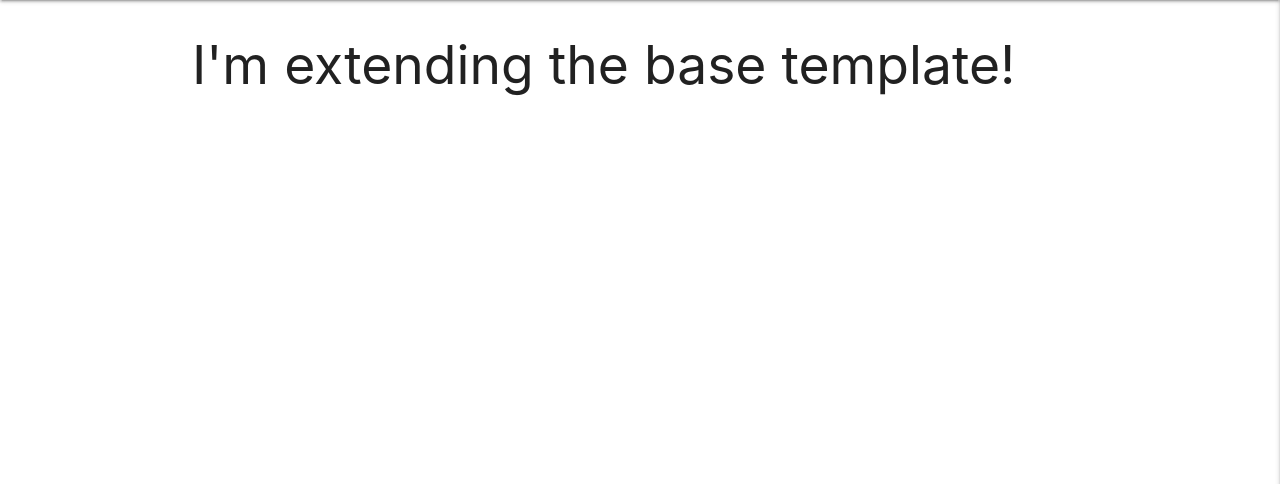
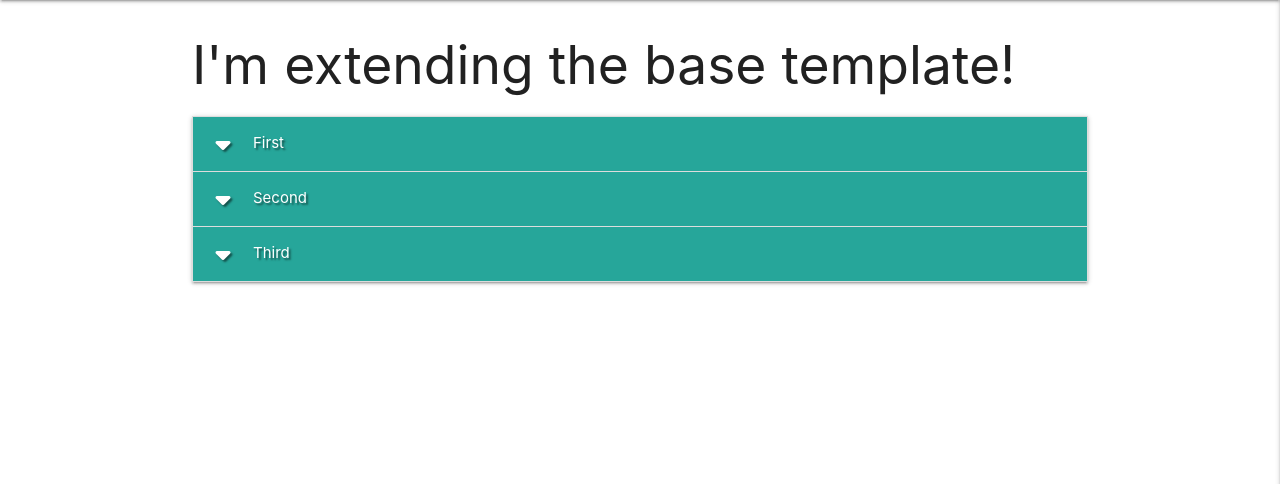
Before and after one commit to Coelecanth/project3-waterBlogged, a Flask app: page / in a window 1280 px wide. Shown: the part 64-548 px from the top of the page. Run offline with Flask 3, Linux system fonts and the light colour scheme; data that the repository does not hold is empty; some libraries are stand-ins or nearby versions.

Commit message:
added accordian and code, for tasks page

```diff
--- a/static/js/js_script.js
+++ b/static/js/js_script.js
@@ -2,4 +2,5 @@
 
 $(document).ready(function () {
   $(".sidenav").sidenav({edge: "right"});
+  $('.collapsible').collapsible();
 });
--- a/templates/base.html
+++ b/templates/base.html
@@ -8,8 +8,10 @@
     <link rel="stylesheet" href="https://cdnjs.cloudflare.com/ajax/libs/font-awesome/6.5.2/css/all.min.css"
         integrity="sha512-SnH5WK+bZxgPHs44uWIX+LLJAJ9/2PkPKZ5QiAj6Ta86w+fsb2TkcmfRyVX3pBnMFcV7oQPJkl9QevSCWr3W6A=="
         crossorigin="anonymous" type="text/css">
-    <link rel="stylesheet" href="https://cdnjs.cloudflare.com/ajax/libs/materialize/1.0.0/css/materialize.min.css"
-        type="text/css">
+
+    <!-- Materiase - Compiled and minified CSS -->
+     <link rel="stylesheet" href="https://cdnjs.cloudflare.com/ajax/libs/materialize/1.0.0/css/materialize.min.css" type="text/css">
+
     <link rel="stylesheet" href="{{ url_for('static', filename='css/style.css') }}" type="text/css">
     <!-- favourite icon -->
     <link rel="shortcut icon" href="static/img/fish-fins-solid.svg" type="image/x-icon">
@@ -27,6 +29,7 @@
             <div class="nav-wrapper">
                 <a href="{{ url_for('get_fdata') }}" class="brand-logo">Water Blogged</a>
                 <a href="#" data-target="mobile-demo" class="sidenav-trigger right"><i class="fas fa-bars"></i></a>
+
                 <ul class="right hide-on-med-and-down">
                     <li><a href="{{ url_for('get_fdata') }}">Home</a></li>
                 {% if session.user %}
@@ -43,6 +46,7 @@
         </nav>
         <!-- mobile navbar -->
         <ul class="sidenav" id="mobile-demo">
+            <li><h4 class="center-align light-blue-text text-darken 4">Water Blogged</h4></li>
             <li><a href="{{ url_for('get_fdata') }}">Home</a></li>
             {% if session.user %}
                     <li><a href="{{ url_for('profile', username=session['user']) }}">Profile</a></li>
@@ -78,7 +82,10 @@
 
     <script src="https://code.jquery.com/jquery-3.7.1.min.js"
         integrity="sha256-/JqT3SQfawRcv/BIHPThkBvs0OEvtFFmqPF/lYI/Cxo=" crossorigin="anonymous"></script>
+    <!-- Compiled and minified JavaScript -->
     <script src="https://cdnjs.cloudflare.com/ajax/libs/materialize/1.0.0/js/materialize.min.js"></script>
+
+
     <script src="{{ url_for('static', filename='js/js_script.js') }}"></script>
 
     {% block scripts %}
--- a/templates/profile.html
+++ b/templates/profile.html
@@ -1,7 +1,7 @@
 {% extends "base.html" %}
 {% block content %}
 
-    <h3 class="center-align">WaterBlogged Profile</h3>
+    <h3 class="center-align">Water Blogged Profile</h3>
 
     <div class="row">
         <div class="col s12 m8 offset-m2" >
--- a/templates/tasks.html
+++ b/templates/tasks.html
@@ -17,4 +17,21 @@
 
     {% endfor %}
 
+<ul class="collapsible">
+    <li>
+      <div class="collapsible-header white-text teal lighten-1 text-shadow"><i class="fas fa-caret-down"></i>First</div>
+      <div class="collapsible-body"><span>Lorem ipsum dolor sit amet.</span></div>
+    </li>
+    <li>
+      <div class="collapsible-header white-text teal lighten-1 text-shadow"><i class="fas fa-caret-down"></i>Second</div>
+      <div class="collapsible-body"><span>Lorem ipsum dolor sit amet.</span></div>
+    </li>
+    <li>
+      <div class="collapsible-header white-text teal lighten-1 text-shadow"><i class="fas fa-caret-down"></i>Third</div>
+      <div class="collapsible-body"><span>Lorem ipsum dolor sit amet.</span></div>
+    </li>
+  </ul>
+
+
+
 {% endblock %}
```
